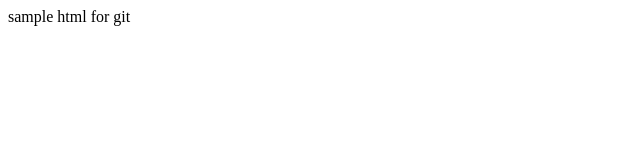
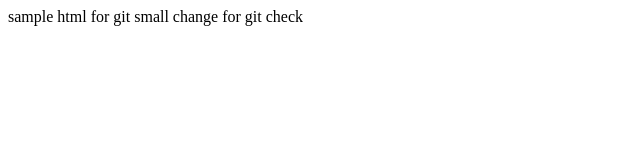
Before and after one commit to JahirRafiq/CodeForBE, a plain HTML site: page index.html in a window 1280 px wide. Shown: the whole page, without its empty margins (0-640 px from the left). Drawn offline with Linux system fonts and the light colour scheme.

Commit message:
Small change

```diff
--- a/index.html
+++ b/index.html
@@ -1,3 +1,5 @@
 sample html for git
 <head></head>
 <para></para>
+
+<para>small change for git check</para>
```
